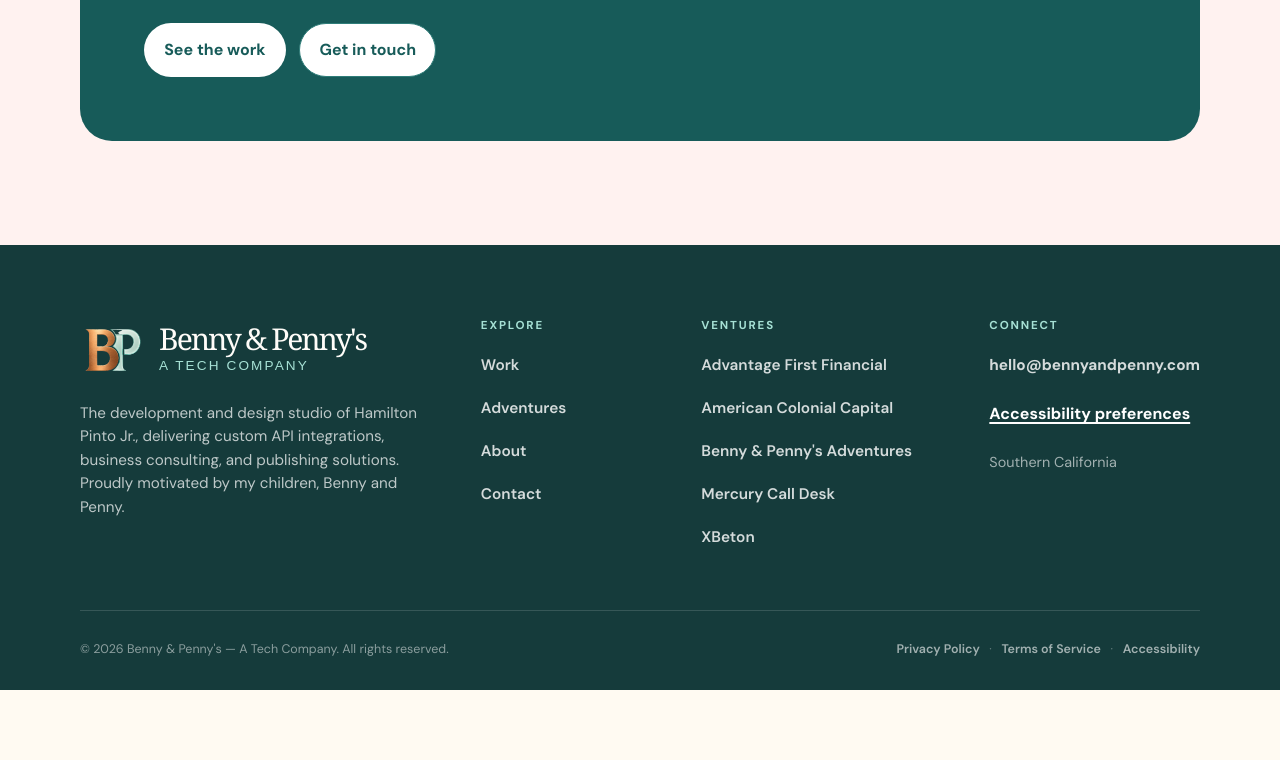
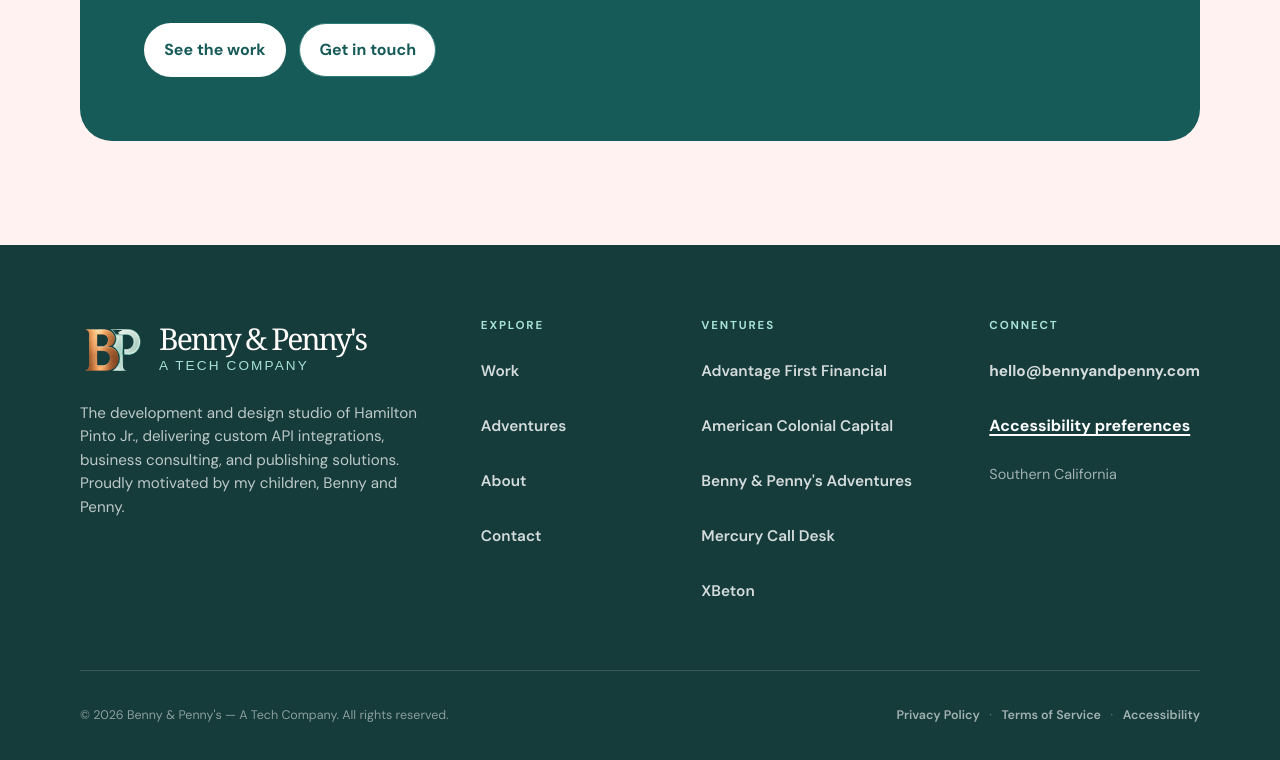
Before and after one commit to hpintojr/bennyandpenny, a Next.js app: page /about in a window 1280 px wide. Shown: the part 1924-2684 px from the top of the page. Before the commit the page ends 2614 px from the top, so only its background shows below. Built offline with nearby package versions, Linux system fonts and the light colour scheme.

Commit message:
Raise shared navigation target sizes

```diff
--- a/app/accessibility.css
+++ b/app/accessibility.css
@@ -27,13 +27,13 @@ html {
 .desktopNav > a:not(.button) {
   display: inline-flex;
   align-items: center;
-  min-height: 2.5rem;
+  min-height: 2.75rem;
 }
 
 .footerLink {
   display: inline-flex;
   align-items: center;
-  min-height: 2rem;
+  min-height: 2.75rem;
 }
 
 .cardLink {
```
